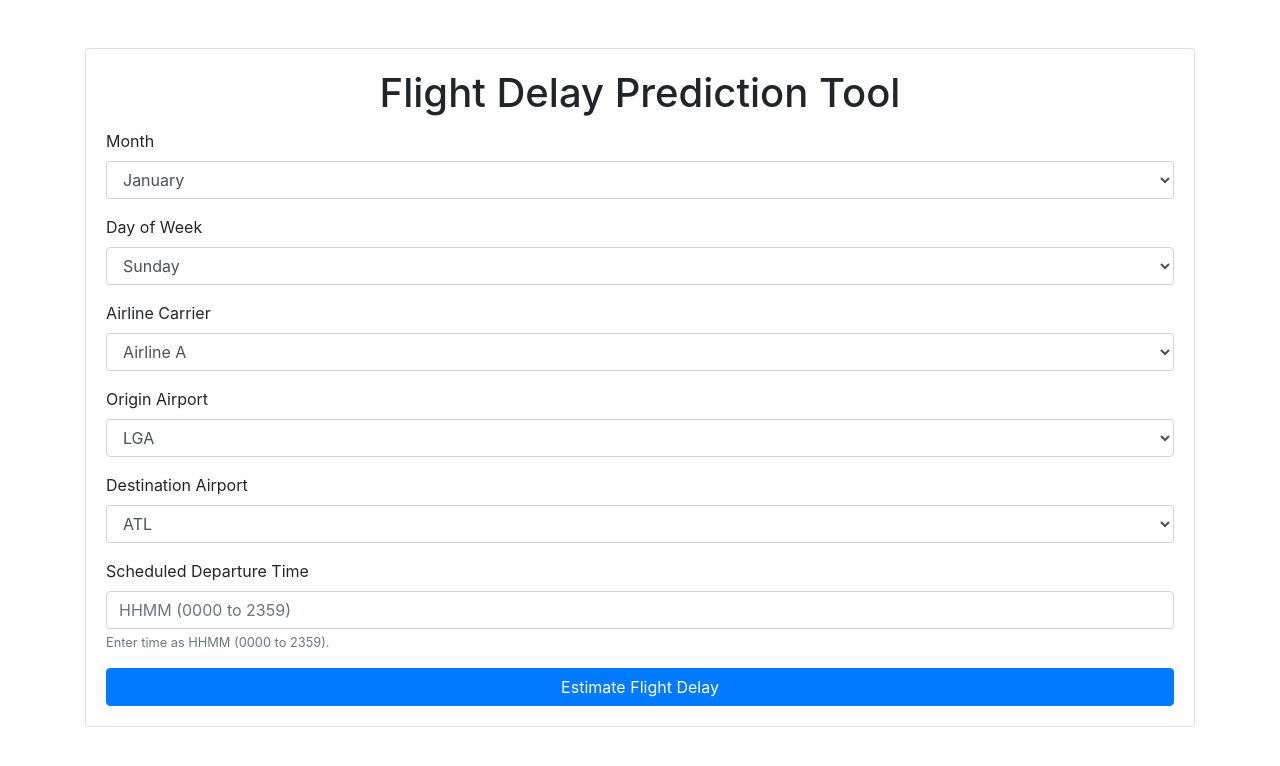
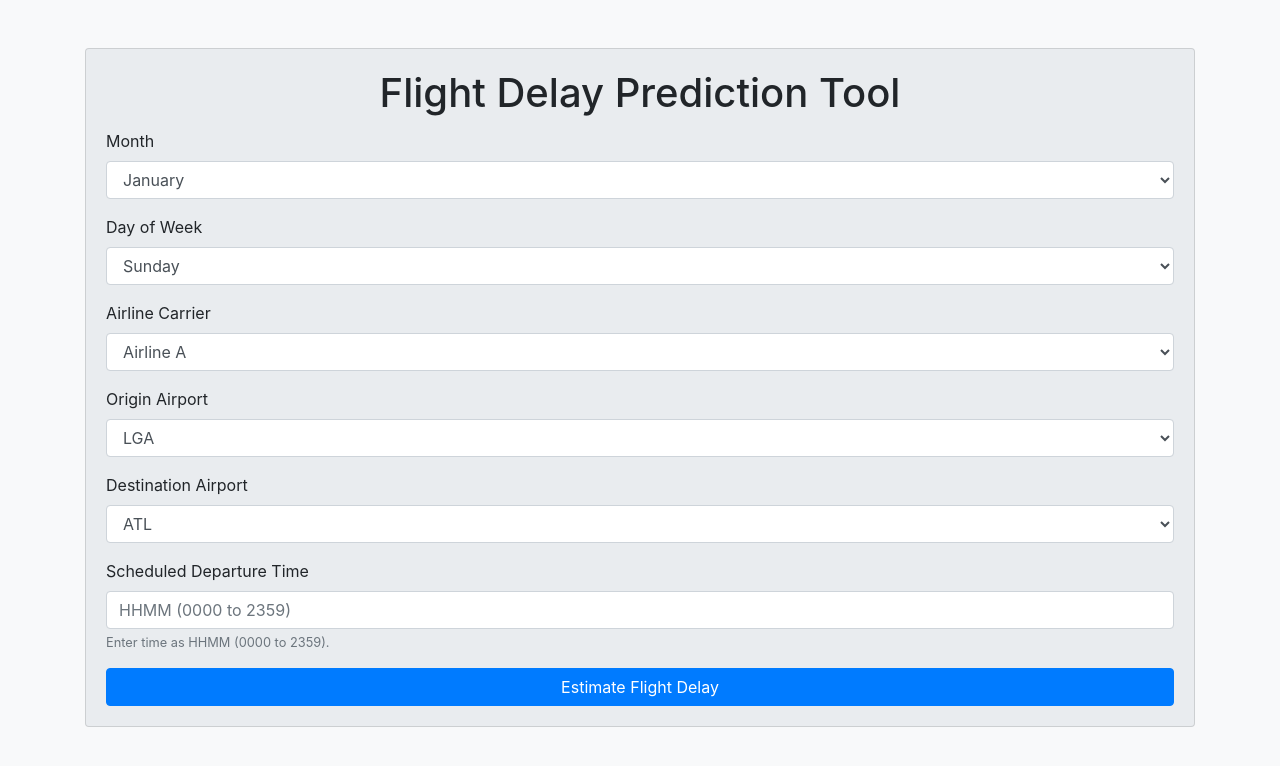
Before and after one commit to RobJoscelyne/mlproject, a Flask app: page /predictdata in a window 1280 px wide. Shown: the top 766 px of the page. Run offline with Flask 3, Linux system fonts and the light colour scheme; some libraries are stand-ins or nearby versions.

```diff
--- a/templates/home.html
+++ b/templates/home.html
@@ -6,9 +6,9 @@
   <title>Flight Delay Prediction Tool</title>
   <link rel="stylesheet" href="https://stackpath.bootstrapcdn.com/bootstrap/4.5.2/css/bootstrap.min.css">
 </head>
-<body>
+<body style="background-color: #f8f9fa;">  <!-- Light grey background for body -->
     <div class="container mt-5">
-        <div class="card">
+        <div class="card" style="background-color: #e9ecef;">  <!-- Grey background for card -->
             <div class="card-body">
                 <h1 class="card-title text-center">Flight Delay Prediction Tool</h1>
                 <form action="{{ url_for('predict_datapoint')}}" method="post">
```
